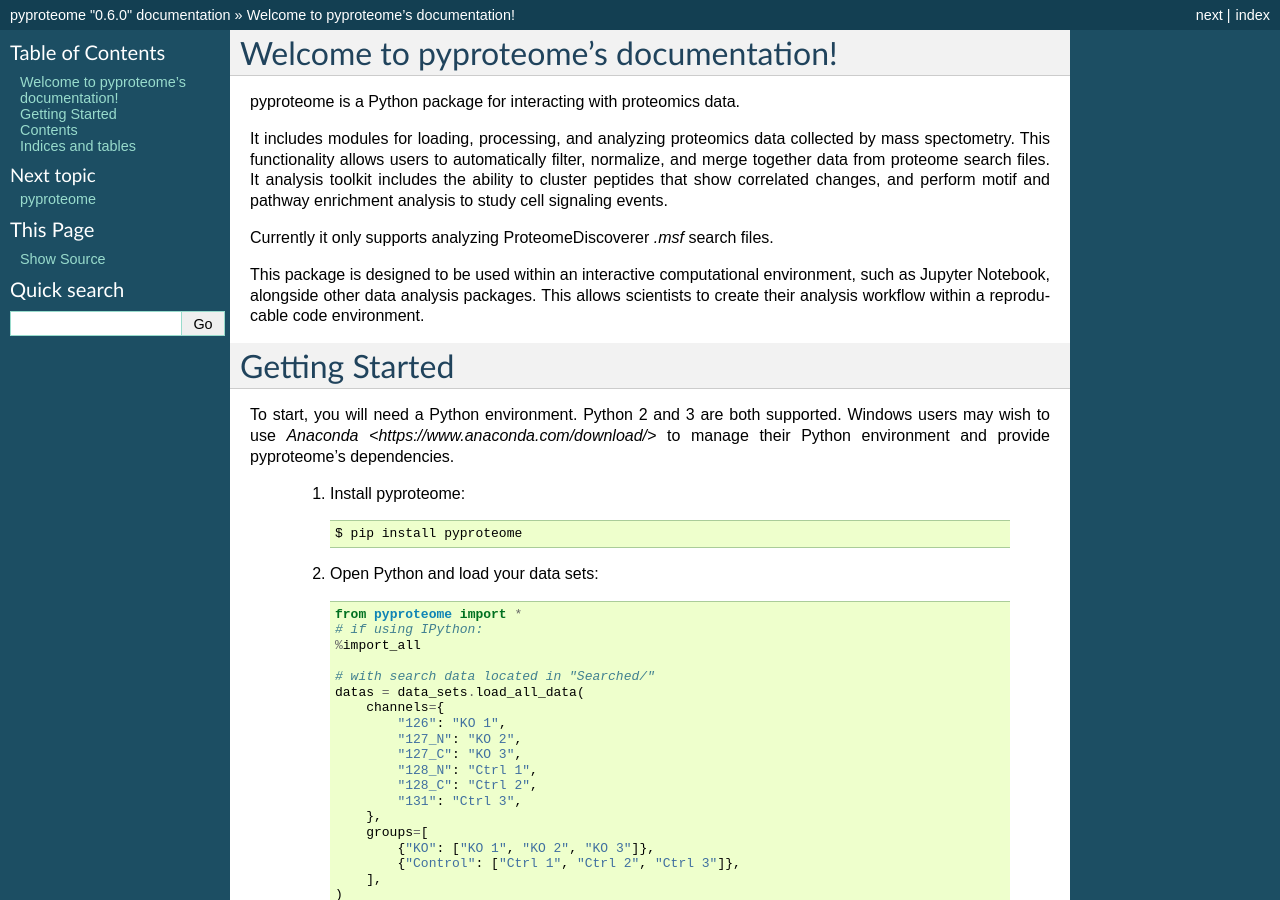
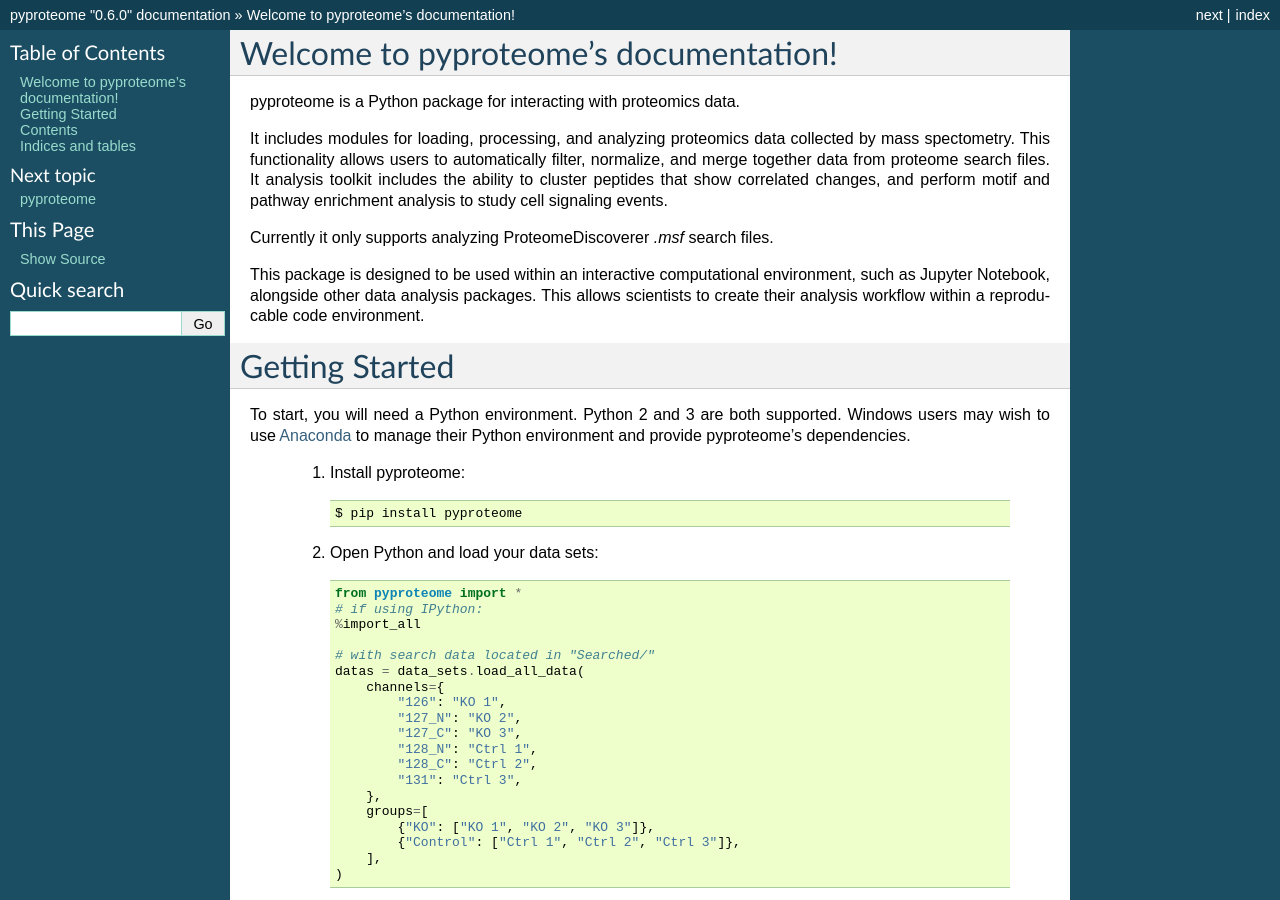
Before and after one commit to white-lab/pyproteome, a Sphinx documentation site: the page built from docs/index.rst, in a window 1280 px wide and 900 px high. Built offline with Sphinx 7.4.7, drawn with Linux system fonts in a browser that asks for light colours.

Commit message:
Fixed hyperlink

```diff
--- a/docs/index.rst
+++ b/docs/index.rst
@@ -26,7 +26,7 @@ Getting Started
 ===============
 
 To start, you will need a Python environment. Python 2 and 3 are both supported.
-Windows users may wish to use `Anaconda <https://www.anaconda.com/download/>`
+Windows users may wish to use `Anaconda <https://www.anaconda.com/download/>`_
 to manage their Python environment and provide pyproteome's dependencies.
 
   1. Install pyproteome::
```
